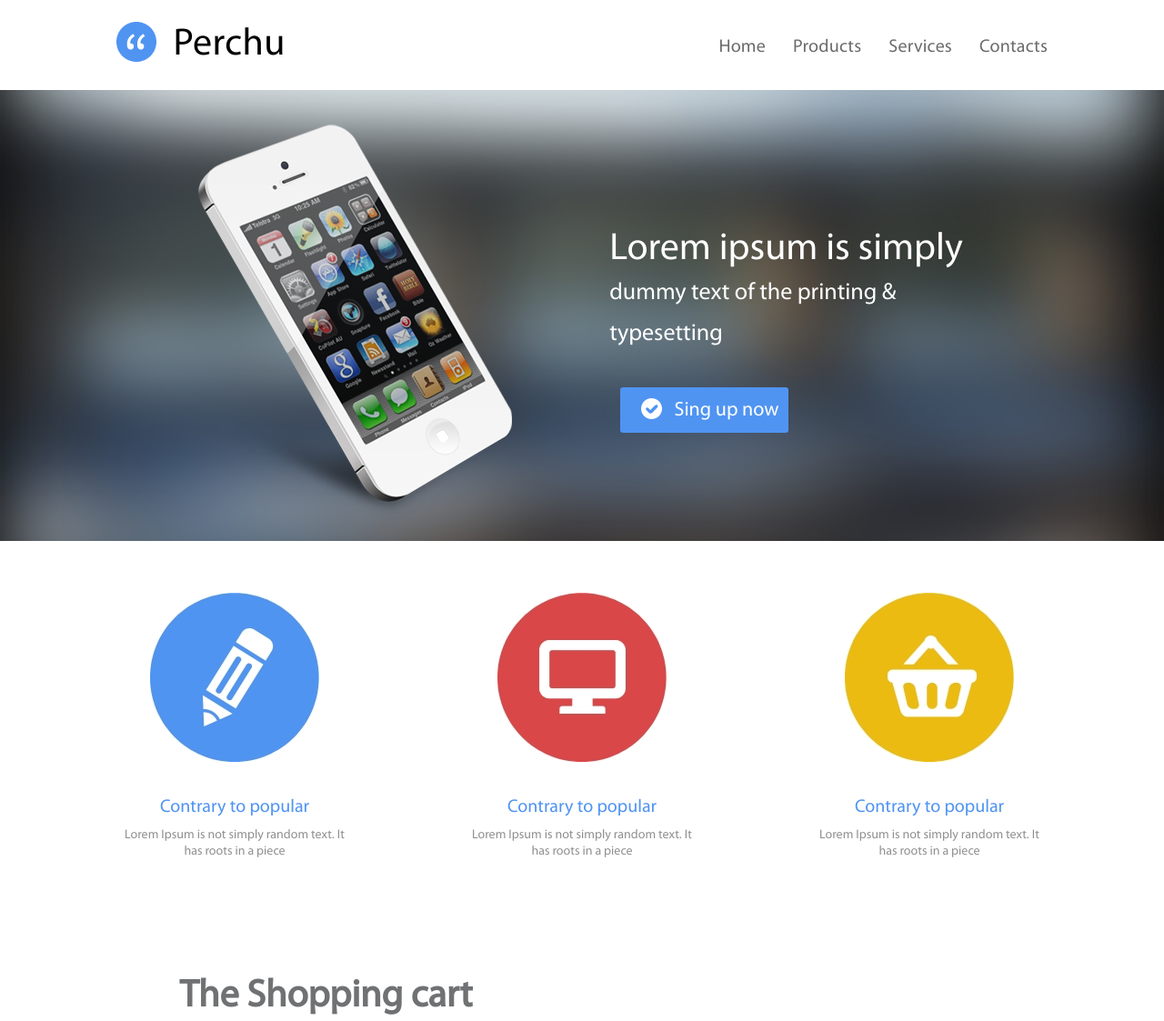
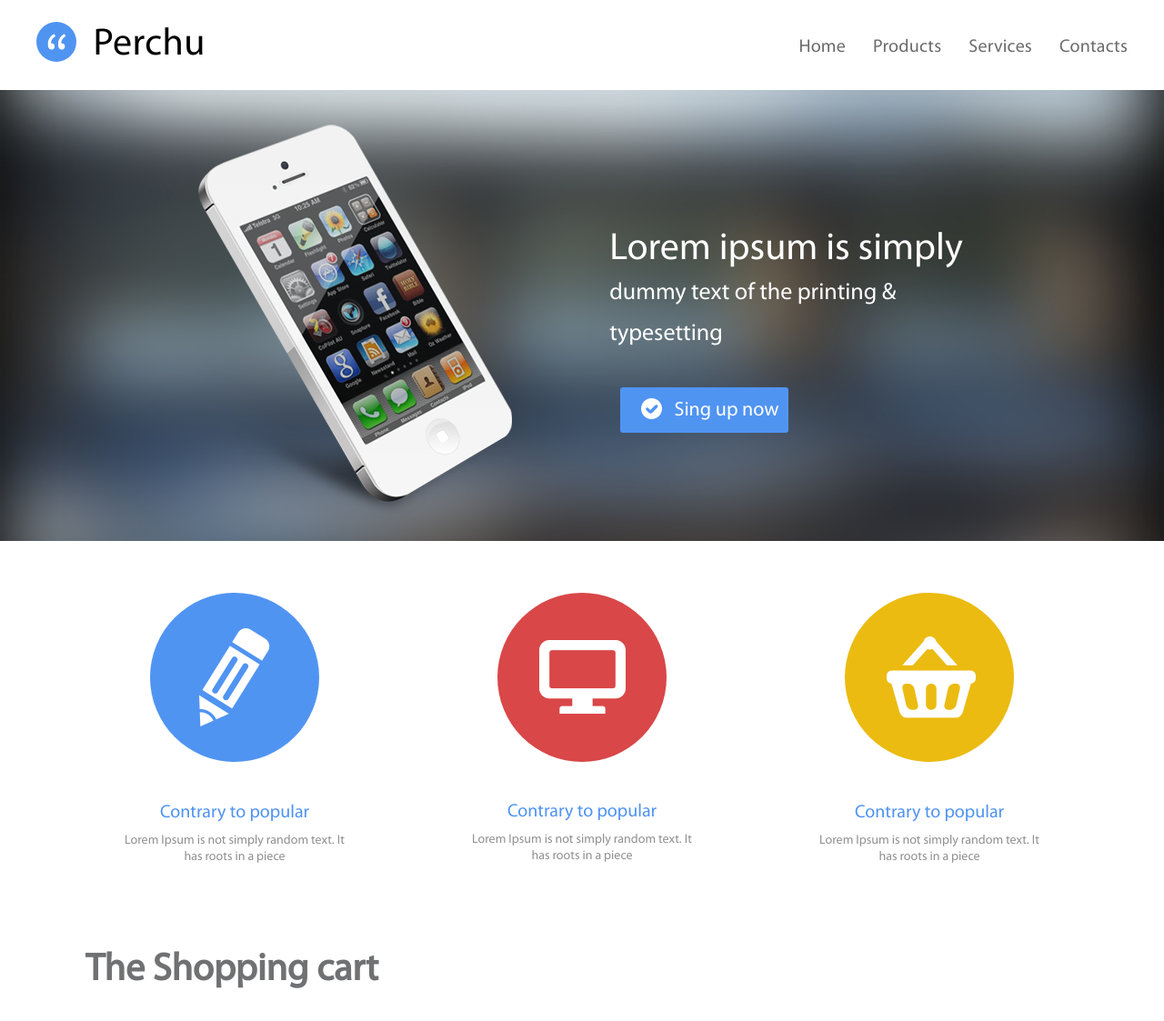
Before and after one commit to vladdpotapov/hillel-hometask-08-Fourth-Sample, a plain HTML site: page index.html in a window 1280 px wide. Shown: the top 1123 px of the page at 91% size. Drawn offline with Linux system fonts and the light colour scheme.

Commit message:
Fixed: width, icons, Shopping Cart heading

```diff
--- a/css/index.css
+++ b/css/index.css
@@ -22,7 +22,7 @@ body  {
 
 /* HEADER - Top Bar */
 .content-frame {
-    max-width: 80%;
+    max-width: 1200px;
     margin: 0 auto;
 }
 
@@ -33,6 +33,19 @@ body  {
 /* Top Bar - Logo */
 .topbar-logo-box {
     float: left;
+}
+
+.topbar-icon-box {
+    width: 44px;
+    height: 44px;
+    border-radius: 50%;
+    background-color: #5094f2;
+    text-align: center;
+    display: inline-block;
+}
+
+.icon-box-img {
+    margin: 13px 12px;
 }
 
 .topbar-logo-text {
@@ -173,6 +186,34 @@ body  {
     margin: 0 134px;
 }
 
+.item-icon-box {
+    width: 186px;
+    height: 186px;
+    background-color: #5094f2;
+    border-radius: 50%;
+    display: inline-block;
+}
+
+.icon-box-02 {
+    background-color: #d94748;
+}
+
+.icon-box-03 {
+    background-color:#ebbb11;
+}
+
+.icon-box-pic {
+    margin: 39px 54px;
+}
+
+.icon-pic-02 {
+    margin: 52px 45px;
+}
+
+.icon-pic-03 {
+    margin: 48px 46px;
+}
+
 .item-img {
     display: block;
     margin: 0 auto;
@@ -214,6 +255,7 @@ body  {
     line-height: 44.42px;
     color: #6f7173;
     margin-bottom: 35px;
+    margin-left: 54px;
 }
 
 /* MAIN - Shopping Section - Text */
@@ -221,7 +263,7 @@ body  {
     float: right;
     width: 451px;
     margin-right: 75px;
-    margin-top: 99px;
+    margin-top: 16px;
 }
 
 .bullet-title {
--- a/index.html
+++ b/index.html
@@ -15,7 +15,10 @@
         <div class="header-topbar">
             <div class="content-frame">
                 <div class="topbar-logo-box">
-                    <img class="topbar-logo-img" src="img/logo-icon.png" alt="logo">
+                    <div class="topbar-icon-box">
+                        <img class="icon-box-img" src="img/“.png" alt="logo-picture">
+                    </div>
+                    <!-- <img class="topbar-logo-img" src="img/logo-icon.png" alt="logo"> -->
                     <p class="topbar-logo-text">
                         Perchu
                     </p>
@@ -64,7 +67,9 @@
         <div class="content-frame">
             <div class="item-box">
                 <div class="item">
-                    <img src="img/item-icon-01.jpg" alt="icon" class="item-img">
+                    <div class="item-icon-box icon-box-01">
+                        <img class="icon-box-pic icon-pic-01" src="img/shape01.png" alt="icon01-picture">
+                    </div>
                     <div class="item-text-box">
                         <a href="#" class="item-link">Contrary to popular</a>
                         <p class="item-text">
@@ -73,7 +78,9 @@
                     </div>
                 </div><!--
              --><div class="item">
-                    <img src="img/item-icon-02.jpg" alt="icon" class="item-img">
+                    <div class="item-icon-box icon-box-02">
+                        <img class="icon-box-pic icon-pic-02" src="img/shape2.png" alt="icon02-picture">
+                    </div>
                     <div class="item-text-box">
                         <a href="#" class="item-link">Contrary to popular</a>
                         <p class="item-text">
@@ -82,7 +89,9 @@
                     </div>
                 </div><!--
              --><div class="item">
-                    <img src="img/item-icon-03.jpg" alt="icon" class="item-img">
+                    <div class="item-icon-box icon-box-03">
+                        <img class="icon-box-pic icon-pic-03" src="img/shape3.png" alt="icon03-picture">
+                    </div>
                     <div class="item-text-box">
                         <a href="#" class="item-link">Contrary to popular</a>
                         <p class="item-text">
@@ -92,8 +101,10 @@
                 </div>
             </div>
             <div class="shopping-box">
+                <div class="shopping-title">
+                    <h2 class="cart-title">The Shopping cart</h2>
+                </div>
                 <div class="cart-box">
-                    <h2 class="cart-title">The Shopping cart</h2>
                     <img src="img/cart.jpg" alt="cart" class="cart-img">
                 </div>
                 <div class="bullet-text-box">
```
Also changed, not shown: img/shape01.png (added), img/shape2.png (added), img/shape3.png (added), img/“.png (added), 1 other file.
